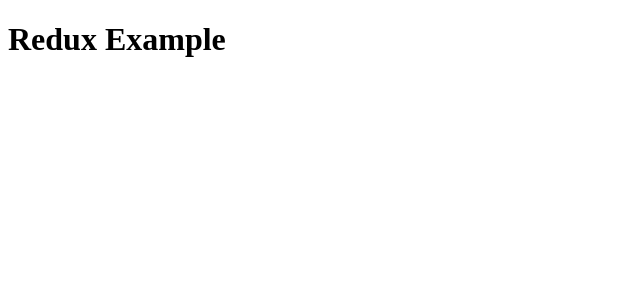
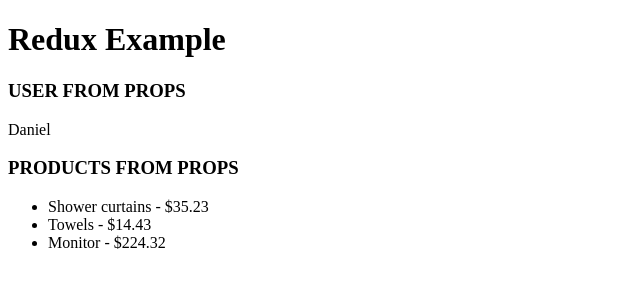
Before and after one commit to danielc92/redux-example, a React (Create React App) app: page / in a window 1280 px wide. Shown: the top 300 px of the page, without its empty margins (0-640 px from the left). Built offline with nearby package versions, Linux system fonts and the light colour scheme.

Commit message:
Added props into app component

```diff
--- a/src/components/App.js
+++ b/src/components/App.js
@@ -6,10 +6,21 @@
 
 class App extends Component {
     render() {
+        console.log(this.props)
         return (
+            <React.Fragment>
             <div>
                 <h1>Redux Example</h1>
             </div>
+            <h3>USER FROM PROPS</h3>
+            <p>{ this.props.user.name }</p>
+            <h3>PRODUCTS FROM PROPS</h3>
+            <ul>
+                {
+                    this.props.products.map(item => <li>{item.name} - ${item.price}</li>)
+                }
+            </ul>
+            </React.Fragment>
         )
     }
 }
```
